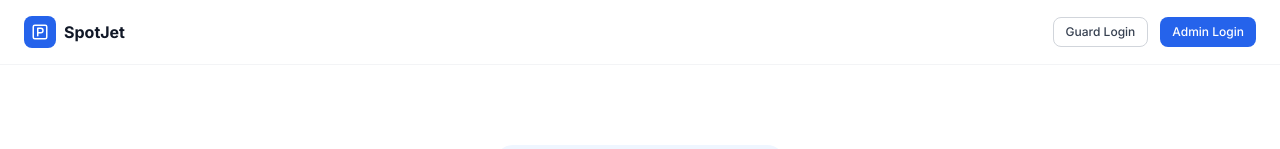
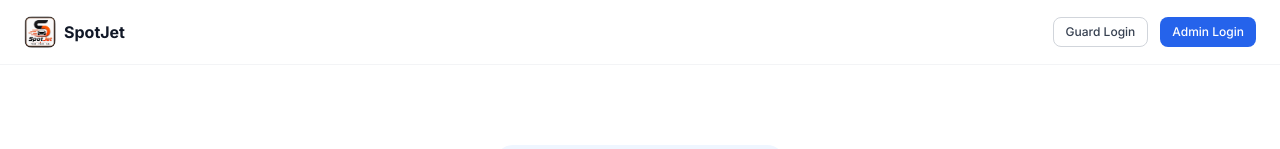
Before and after one commit to SandeshMadhawai/Smart-Parking-Management-System, a React (Vite) app in the folder smart-parking/frontend/: page / in a window 1280 px wide. Shown: the top 149 px of the page. Built offline with nearby package versions, Linux system fonts and the light colour scheme.

Commit message:
Add SJ Alternative Logo to landing page

```diff
--- a/smart-parking/frontend/src/pages/Home.jsx
+++ b/smart-parking/frontend/src/pages/Home.jsx
@@ -8,10 +8,8 @@ export default function Home() {
       {/* Nav */}
       <nav className="flex items-center justify-between px-6 py-4 border-b border-gray-100">
         <div className="flex items-center gap-2">
-          <div className="w-8 h-8 bg-blue-600 rounded-lg flex items-center justify-center">
-            <ParkingSquare size={18} className="text-white" />
-          </div>
-          <span className="font-bold text-gray-900">SpotJet</span>
+         <img src="/SJ_Alterenate_logo_light.jpeg" alt="SpotJet" className="w-8 h-8 rounded-lg" />
+<span className="font-bold text-gray-900">SpotJet</span>
         </div>
         <div className="flex gap-3">
           <Link to="/guard/login" className="btn-secondary btn-sm">Guard Login</Link>
```
Also changed, not shown: smart-parking/frontend/public/SJ_Alterenate_logo_light.jpeg (added).
